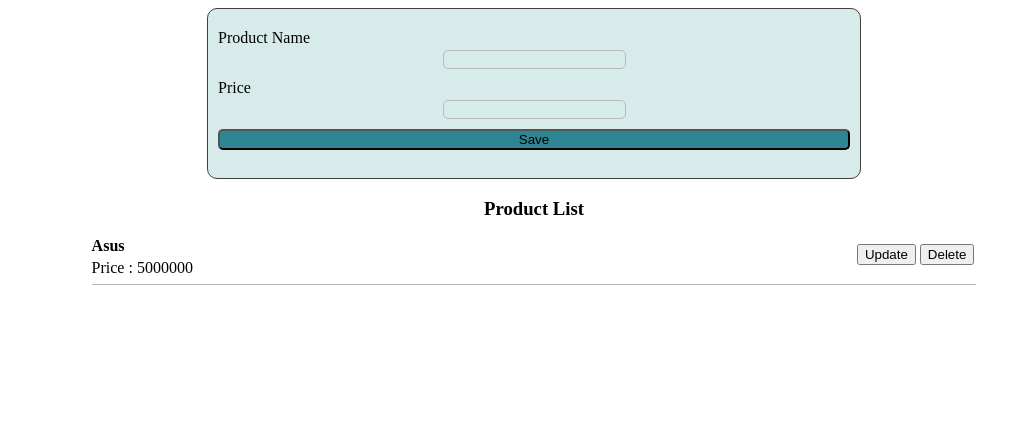
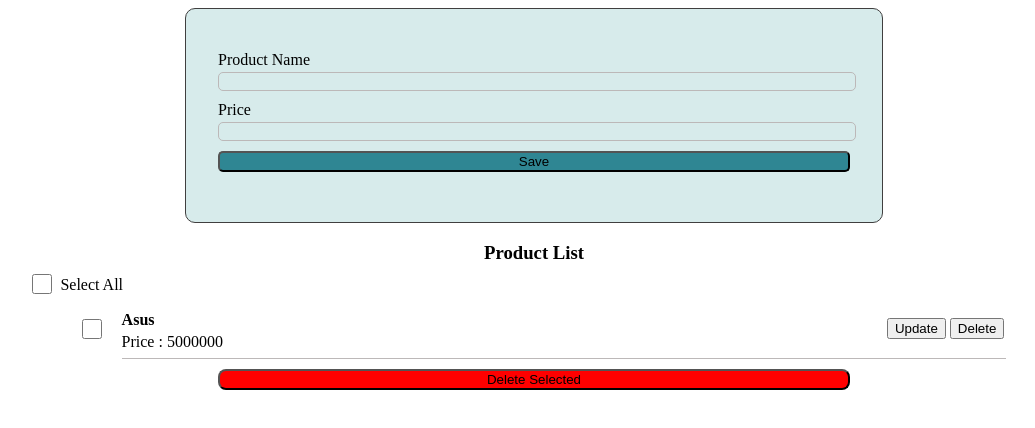
Before and after one commit to ismailmail123/reactpart3, a React (Create React App) app: page / in a window 1280 px wide. Shown: the top 428 px of the page, without its empty margins (106-1141 px from the left). Built offline with nearby package versions, Linux system fonts and the light colour scheme.

Commit message:
feat: add select list

```diff
--- a/src/App.js
+++ b/src/App.js
@@ -70,6 +70,9 @@ function App() {
     let filteredData = data.filter((product) => product.id !== id)
     setProducts(filteredData)
   }
+  function handleDeleteAll () {
+
+  }
 
   return (
     <>
--- a/src/components/List.jsx
+++ b/src/components/List.jsx
@@ -1,32 +1,48 @@
-
-
-
-function List ({data, handleUpdate, handleDelete}) {
-    return(
+function List({ data, handleUpdate, handleDelete, handleDeleteAll }) {
+  return (
     <div className="list">
       <h3>Product List</h3>
-            {
-
-            data.length === 0 ? (
-                <p>Data tidak ditemukan</p>
+      <div className="delete-all">
+      <input type="checkbox"
+      />
+      <p>Select All</p>
+      </div>
+      {data.length === 0 ? (
+        <p >Data tidak ditemukan</p>
       ) : (
-                data.map((products) => {
+        data.map((products, index) => {
           return (
+            <>
+              <div key={index} className="list-row">
+                <input
+                className="checkbox"
+                type="checkbox"
+                value={products.id}
+                ></input>
                 <div className="container-list">
                   <div className="product-list">
                     <h4>{products.productName}</h4>
                     <p>Price : {products.price}</p>
                   </div>
                   <div className="button-product">
-                                <button onClick={() => handleUpdate(products.id)} >Update</button>
-                                <button onClick={() => handleDelete(products.id)} >Delete</button>
+                    <button onClick={() => handleUpdate(products.id)}>
+                      Update
+                    </button>
+                    <button onClick={() => handleDelete(products.id)}>
+                      Delete
+                    </button>
                   </div>
                 </div>
-                    )
+              </div>
+            </>
+          );
         })
-            )
-            }
+      )}
+
+      <button
+      onClick={handleDeleteAll}
+      style={{marginTop : "10px", width: "50%", background: "Red", borderRadius: "8px"}}>Delete Selected</button>
     </div>
-    )
+  );
 }
 export default List;
--- a/src/index.css
+++ b/src/index.css
@@ -14,9 +14,10 @@ body{
 
   border: 1px solid rgb(64, 63, 63);
   width: 50%;
-  padding: 10px;
+  padding: 2rem;
   border-radius: 10px;
   background-color: rgb(215, 235, 235);
+
 }
 label{
   display: flex;
@@ -35,6 +36,7 @@ input{
   background: transparent;
   border-radius: 5px;
   border: 0.5px solid rgb(188, 184, 184) ;
+  width: 100%;
 }
 .list{
   width: 100%;
@@ -45,6 +47,20 @@ input{
 }
 .list h3 {
   margin-bottom: 5px;
+}
+.delete-all{
+  display: flex;
+  width: 80%;
+  height: 30px;
+  justify-content: start;
+}
+.delete-all input{
+  width: 20px;
+  padding: 0;
+}
+.delete-all p{
+  padding: 7px 5px;
+  margin: 0;
 }
 .container-list{
   display: flex;
@@ -60,3 +76,12 @@ input{
 .button-product button {
   margin: 2px;
 }
+.checkbox{
+  width: 20px;
+  margin: 20px;
+}
+.list-row{
+  display: flex;
+  width: 100%;
+  justify-content: center;
+}
```
Also changed, not shown: 2 other files (tests, documents, lock files or other folders). Lines whose indentation alone changed are shown as unchanged.
